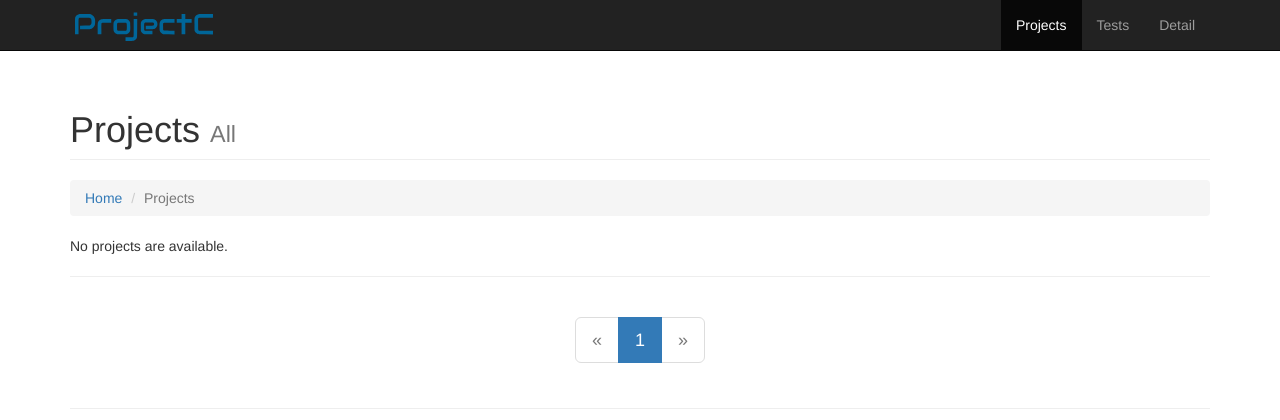
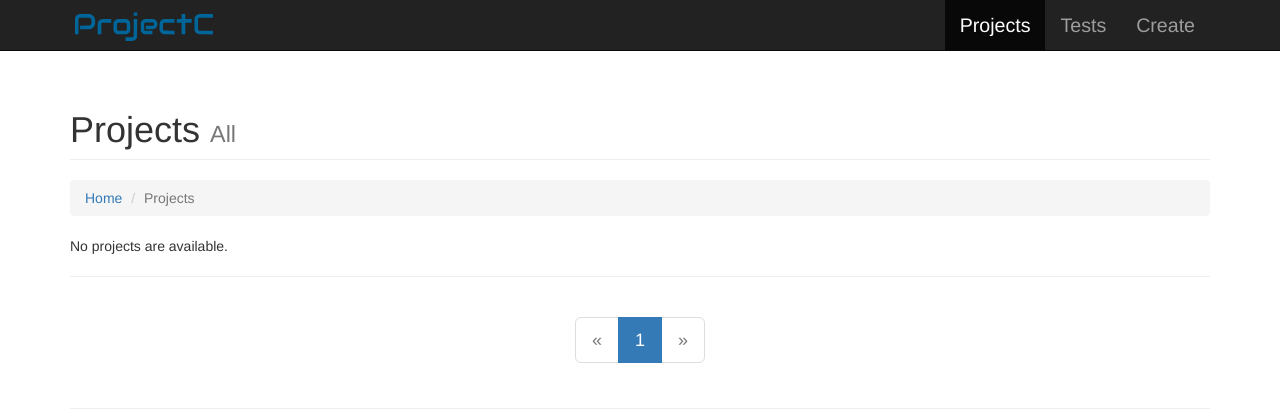
Before and after one commit to fevsea/projectC, a Django app: page /en/projects/ in a window 1280 px wide. Shown: the top 420 px of the page. Run offline with Django 3.2, Linux system fonts and the light colour scheme; data that the repository does not hold is empty; some libraries are stand-ins or nearby versions.

Commit message:
project admin updated

```diff
--- a/projectC/urls.py
+++ b/projectC/urls.py
@@ -17,6 +17,7 @@ from django.conf.urls import url, include
 from django.conf.urls.i18n import i18n_patterns
 from django.contrib import admin
 
+from projects import views
 from projectC import settings
 from django.conf.urls.static import static
 
@@ -24,6 +25,7 @@ urlpatterns = [url(r'^i18n/', include('django.conf.urls.i18n')), ]  # Language r
 urlpatterns += static(settings.MEDIA_URL, document_root=settings.MEDIA_ROOT)
 
 urlpatterns += i18n_patterns(
+    url(r'^$', views.IndexView, {'page': 1}, name='root'),
     url(r'^admin/', admin.site.urls),
     url(r'^admin/doc/', include('django.contrib.admindocs.urls')),
     url(r'^projects/', include('projects.urls')),
--- a/projects/static/css/base.css
+++ b/projects/static/css/base.css
@@ -7,6 +7,10 @@ body {
 
 a.navbar-brand {
   font-family: 'Audiowide', cursive;
+}
+
+#bs-example-navbar-collapse-1 a {
+    font-size: 140%;
 }
 
 .navbar-brand > img {
--- a/projects/templates/projects/base.html
+++ b/projects/templates/projects/base.html
@@ -45,7 +45,7 @@
                     <span class="icon-bar"></span>
                     <span class="icon-bar"></span>
                 </button>
-                <a class="navbar-brand" href="#">
+                <a class="navbar-brand" href="{% url 'root' %}">
                 <img alt="Brand" src="{% static "img/logo.svg" %}"></a>
             </div>
             <!-- Collect the nav links, forms, and other content for toggling -->
@@ -59,9 +59,9 @@
                     <li {% if request.path == url %} class="active" {% endif %}>
                         <a href="{{ url }}">Tests</a>
                     </li>
-                    {% url 'projects:detail' as url %}
+                    {% url 'projects:create' as url %}
                     <li {% if request.path == url %} class="active" {% endif %}>
-                        <a href="{{ url }}">Detail</a>
+                        <a href="{{ url }}">Create</a>
                     </li>
                 </ul>
             </div>
--- a/projects/templates/projects/detail.html
+++ b/projects/templates/projects/detail.html
@@ -18,6 +18,11 @@
         </div>
     </div>
     <!-- /.row -->
+    <ol class="breadcrumb">
+        <li><a href="{% url 'root' %}">Home</a></li>
+        <li><a href="{% url 'projects:index' %}">Projects</a></li>
+        <li class="active">Detail</li>
+    </ol>
 
 
 <ul class="nav nav-tabs responsive" id="myTab">
--- a/projects/templates/projects/index.html
+++ b/projects/templates/projects/index.html
@@ -19,7 +19,7 @@
     </div>
     <!-- /.row -->
     <ol class="breadcrumb">
-        <li><a href="index.html">Home</a></li>
+        <li><a href="{% url 'root' %}">Home</a></li>
         <li class="active">Projects</li>
     </ol>
 
@@ -72,6 +72,8 @@
       </a>
     </li>
   </ul>
+  </div>
+  </div>
 </nav>
 <hr>
 
--- a/projects/urls.py
+++ b/projects/urls.py
@@ -9,11 +9,12 @@ urlpatterns = [
     url(r'^$', views.IndexView, {'page': 1}, name='index'),
     # ex: /projects/page/2
     url(r'^page/(?P<page>[0-9]+)/$', views.IndexView, name='indexI'),
-    # ex: /projects/5/
-    #url(r'^(?P<pk>[0-9]+)/$', views.DetailView.as_view(), name='detail'),
+    # ex: /projects/detail/1/
+    url(r'^detail/(?P<pk>[0-9]+)/$', views.DetailView.as_view() , name='detail'),
+    # ex: /projects/a
+    url(r'^create/$', views.create, name='create'),
     # ex: /projects/tests
     url(r'^tests/$', views.tests, name='tests'),
-    url(r'^detail/(?P<pk>[0-9]+)/$', views.DetailView.as_view() , name='detail'),
 ]
 
 {'foo': 'bar'}
--- a/projects/views.py
+++ b/projects/views.py
@@ -71,3 +71,15 @@ def tests(request):
         "float": 123123.230
     }
     return render(request, 'projects/tests.html', c)
+
+def create(request):
+    """
+       View for create new project
+
+
+       **Template:**
+
+       :template:`projects/create.html`
+       """
+
+    return render(request, 'projects/create.html')
```
Also changed, not shown: projects/admin.py (+15 -2 lines), projects/templates/projects/create.html (added, +32 -0 lines).
